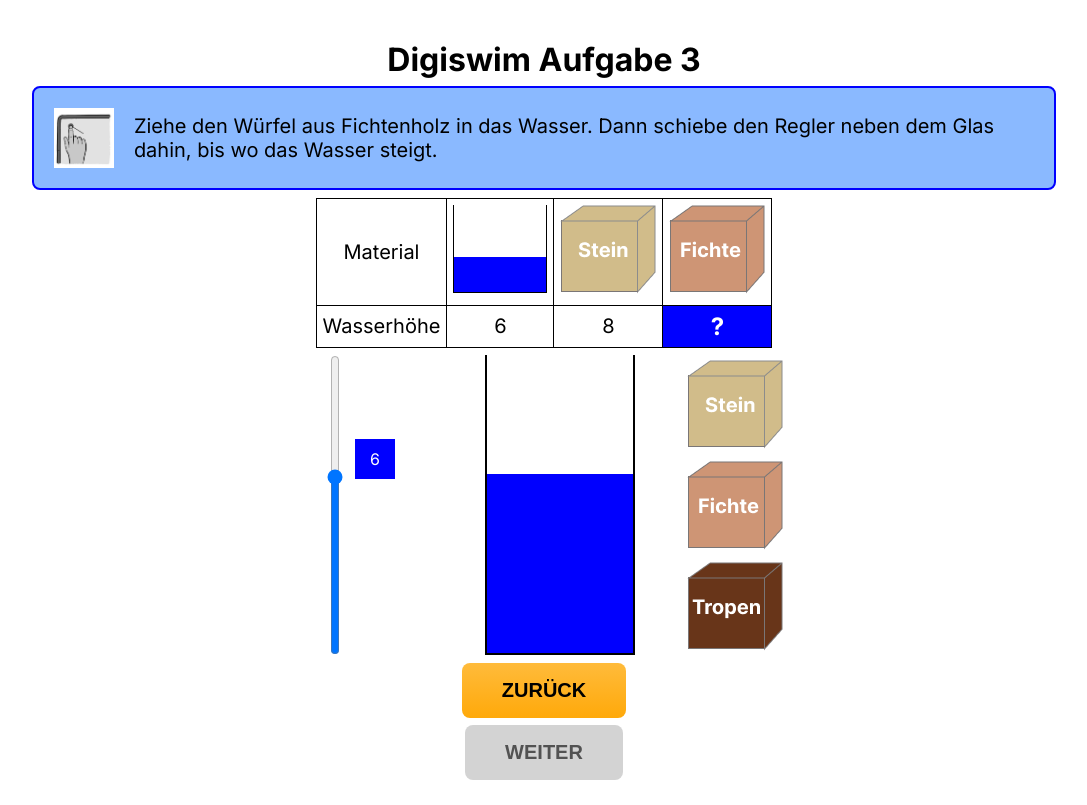
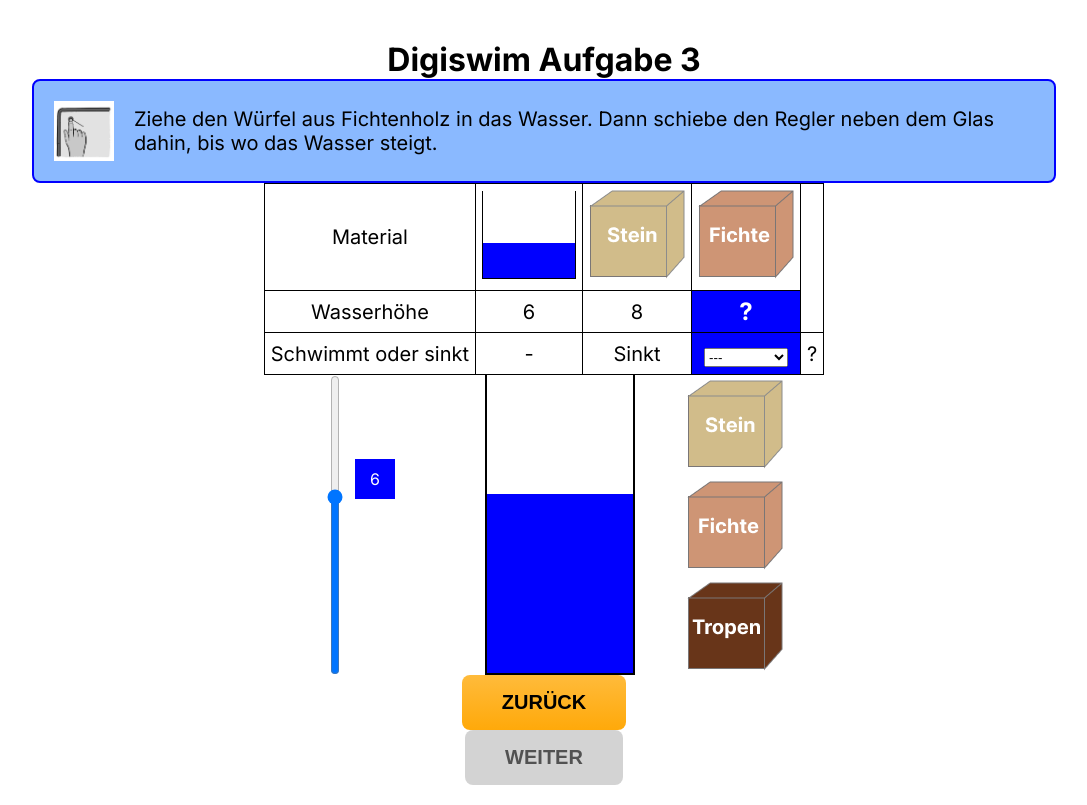
Before and after one commit to derjubu/digiswim-station-1, a Next.js app: page /step3 in a window 1280 px wide. Shown: the whole page, without its empty margins (96-1183 px from the left). Built offline with nearby package versions, Linux system fonts and the light colour scheme.

Commit message:
add: swims to all tasks

```diff
--- a/src/pages/step3.tsx
+++ b/src/pages/step3.tsx
@@ -35,6 +35,7 @@
 
   const [parent, setParent] = useState(null)
   const [waterValue, setWaterValue] = useState('6')
+  const [swimsValue, setSwimsValue] = useState('none')
   const correctWaterValue = waterValue === '8'
   const bubblePosition =
     Number(waterValue) * 10 * 3 - Number(waterValue) * 2 - 150
@@ -94,6 +95,26 @@
                 {correctWaterValue ? waterValue : '?'}
               </td>
             </tr>
+            <tr>
+              <td className={styles.tableData}>
+                <label htmlFor="swims">Schwimmt oder sinkt</label>
+              </td>
+              <td className={styles.tableData}>-</td>
+              <td className={styles.tableData}>Sinkt</td>
+              <td className={clsx(styles.tableData, styles.tableDataActive)}>
+                <select
+                  id="swims"
+                  name="swims"
+                  value={swimsValue}
+                  onChange={(e) => setSwimsValue(e.target.value)}
+                >
+                  <option value="none">---</option>
+                  <option value="swims">Schwimmt</option>
+                  <option value="sinks">Sinkt</option>
+                </select>
+              </td>
+              <td className={styles.tableData}>?</td>
+            </tr>
           </tbody>
         </table>
         <DndContext onDragOver={handleDragEnd} sensors={sensors}>
@@ -136,7 +157,9 @@
           </div>
         </DndContext>
         <Button onClick={previousPage}>Zurück</Button>
-        {correctWaterValue && parent === 'droppable' ? (
+        {correctWaterValue &&
+        parent === 'droppable' &&
+        swimsValue === 'sinks' ? (
           <Button onClick={nextPage}>Weiter</Button>
         ) : (
           <Button isActive={false}>Weiter</Button>
```
Also changed, not shown: src/pages/step2.tsx (+11 -3 lines), src/pages/step4.tsx (+24 -1 lines).
